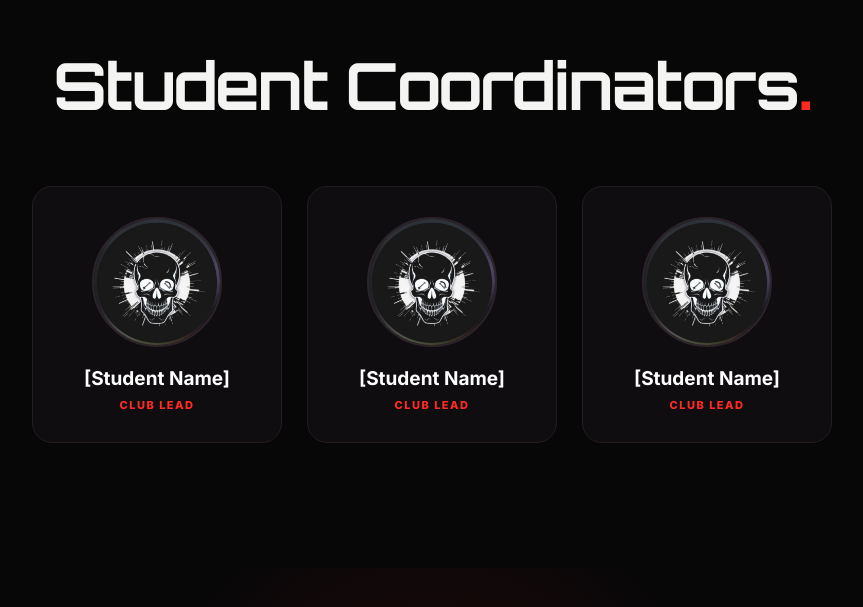
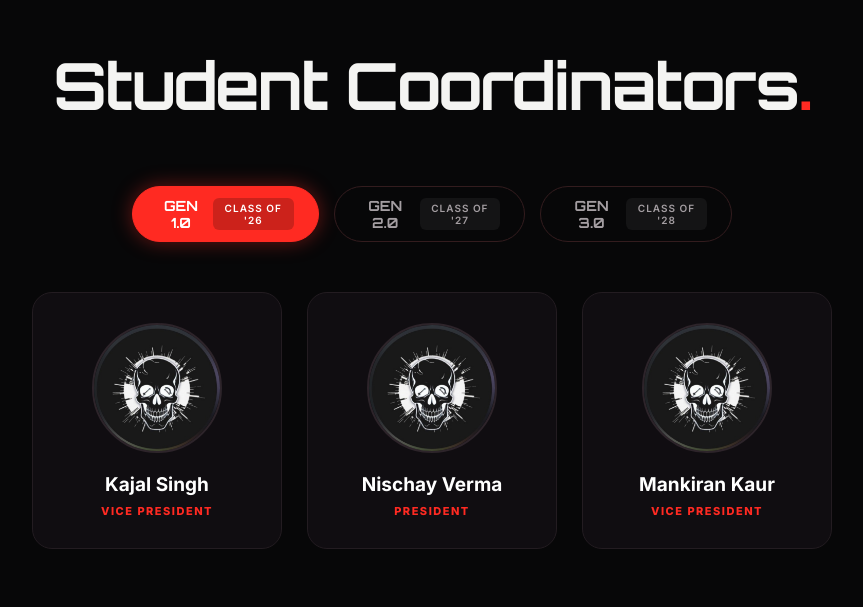
Before and after one commit to prateek-kumar-gupta/nitj-vortex, a React (Vite) app: page / in a window 1280 px wide. Shown: the part 5790-6397 px from the top of the page, without its empty margins (208-1071 px from the left). Built offline with nearby package versions, Linux system fonts and the light colour scheme.

Commit message:
Updated roles and spelling for Gen 1

```diff
--- a/src/components/TeamSection.jsx
+++ b/src/components/TeamSection.jsx
@@ -1,34 +1,66 @@
-import React from 'react';
+import React, { useState } from 'react';
 
 export default function TeamSection() {
+  const [activeVersion, setActiveVersion] = useState('v1');
+
+  const teamData = {
+    v1: {
+      label: "GEN 1.0",
+      year: "CLASS OF '26",
+      members: [
+        { name: "Kajal Singh", role: "VICE PRESIDENT", img: "assets/vortex-logo.jpg" },
+        { name: "Nischay Verma", role: "PRESIDENT", img: "assets/vortex-logo.jpg" },
+        { name: "Mankiran Kaur", role: "VICE PRESIDENT", img: "assets/vortex-logo.jpg" }
+      ]
+    },
+    v2: {
+      label: "GEN 2.0",
+      year: "CLASS OF '27",
+      members: [
+        { name: "Incoming Roster", role: "TO BE ANNOUNCED", img: "assets/vortex-logo.jpg" }
+      ]
+    },
+    v3: {
+      label: "GEN 3.0",
+      year: "CLASS OF '28",
+      members: [
+        { name: "Incoming Roster", role: "TO BE ANNOUNCED", img: "assets/vortex-logo.jpg" }
+      ]
+    }
+  };
+
   return (
-    <section id="team" className="people-section">
+    <section id="team" className="people-section" style={{ position: 'relative' }}>
       <div className="section-header">
         <h2>Student Coordinators<span>.</span></h2>
       </div>
 
-      <div className="people-tier">
-        <div className="person-card">
-          <div className="person-img"><img src="assets/vortex-logo.jpg" alt="Student placeholder" /></div>
-          <div className="person-info">
-            <h4>[Student Name]</h4>
-            <span>CLUB LEAD</span>
+      {/* Version Selector Tabs */}
+      <div className="version-tabs">
+        {Object.entries(teamData).map(([key, data]) => (
+          <button
+            key={key}
+            className={`version-tab ${activeVersion === key ? 'active' : ''}`}
+            onClick={() => setActiveVersion(key)}
+          >
+            {data.label} <span>{data.year}</span>
+          </button>
+        ))}
+      </div>
+
+      {/* Active Team Grid */}
+      <div className="people-tier animate-fade-in" key={activeVersion}>
+        {teamData[activeVersion].members.map((member, i) => (
+          <div className="person-card" key={i}>
+            <div className="person-img">
+              <img src={member.img} alt={member.name} loading="lazy" />
+            </div>
+            <div className="person-info">
+              <h4>{member.name}</h4>
+              <span>{member.role}</span>
+            </div>
           </div>
-        </div>
-        <div className="person-card">
-          <div className="person-img"><img src="assets/vortex-logo.jpg" alt="Student placeholder" /></div>
-          <div className="person-info">
-            <h4>[Student Name]</h4>
-            <span>CLUB LEAD</span>
-          </div>
-        </div>
-        <div className="person-card">
-          <div className="person-img"><img src="assets/vortex-logo.jpg" alt="Student placeholder" /></div>
-          <div className="person-info">
-            <h4>[Student Name]</h4>
-            <span>CLUB LEAD</span>
-          </div>
-        </div>
+        ))}
       </div>
     </section>
   );
--- a/src/index.css
+++ b/src/index.css
@@ -891,3 +891,68 @@
     font-size: clamp(38px, 12vw, 90px) !important;
   }
 }
+
+/* TEAM VERSIONS */
+.version-tabs {
+  display: flex;
+  justify-content: center;
+  gap: 15px;
+  margin: 0 auto 50px;
+  max-width: 600px;
+}
+.version-tab {
+  background: transparent;
+  border: 1px solid #331c1e;
+  border-radius: 99px;
+  padding: 10px 24px;
+  color: #a49ea2;
+  font-family: Orbitron, sans-serif;
+  font-size: 14px;
+  font-weight: 700;
+  cursor: pointer;
+  transition: all 0.3s ease;
+  display: flex;
+  align-items: center;
+  gap: 8px;
+}
+.version-tab span {
+  font-family: 'Inter', sans-serif;
+  font-size: 10px;
+  letter-spacing: 0.1em;
+  background: rgba(255,255,255,0.05);
+  padding: 4px 8px;
+  border-radius: 6px;
+  font-weight: 600;
+}
+.version-tab:hover {
+  border-color: #55272a;
+  color: #fff;
+}
+.version-tab.active {
+  background: var(--red);
+  border-color: var(--red);
+  color: #fff;
+  box-shadow: 0 0 20px rgba(255, 45, 38, 0.4);
+}
+.version-tab.active span {
+  background: rgba(0,0,0,0.2);
+}
+.animate-fade-in {
+  animation: fadeInTab 0.5s ease forwards;
+}
+@keyframes fadeInTab {
+  from { opacity: 0; transform: translateY(15px); }
+  to { opacity: 1; transform: translateY(0); }
+}
+
+@media(max-width: 600px) {
+  .version-tabs {
+    flex-direction: column;
+    align-items: center;
+    padding: 0 20px;
+  }
+  .version-tab {
+    width: 100%;
+    justify-content: center;
+  }
+}
```
